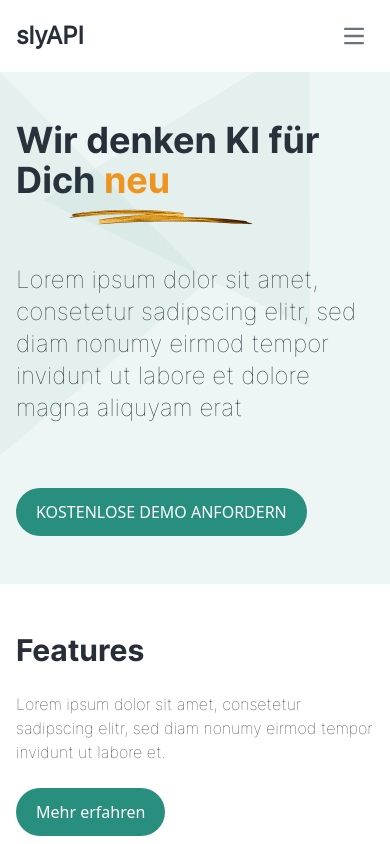
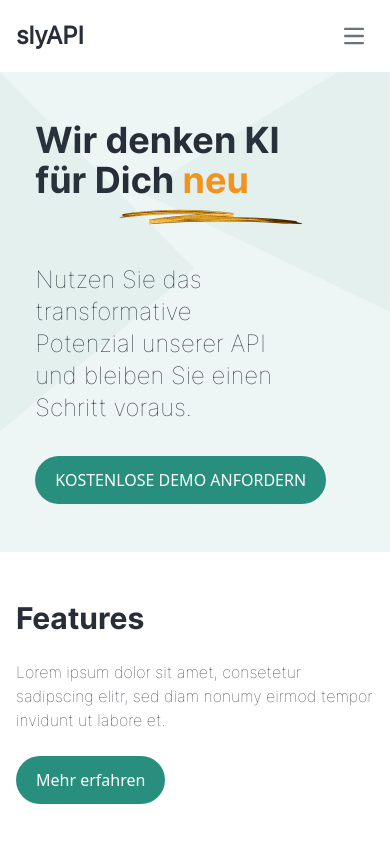
Before and after one commit to CivanErbay/kpbara, a Nuxt app: page / in a window 390 px wide. Shown: the top 844 px of the page. Built offline with nearby package versions, Linux system fonts and the light colour scheme.

Commit message:
Add responsive header

```diff
--- a/components/Hero.vue
+++ b/components/Hero.vue
@@ -7,46 +7,57 @@
         alt=""
       />
       <img
-        class="absolute top-0 right-20 h-1/2"
+        class="absolute top-0 right-0 h-1/2 md:right-20"
         src="../assets/images/Rectangle_8.png"
         alt=""
       />
 
-      <div class="px-4 py-12 md:mt-12 md:p-24 flex items-center">
+      <div class="px-4 py-12 md:mt-12 md:p-24 flex items-center justify-evenly">
         <div>
-          <p class="text-4xl md:text-6xl bold font-interbold md:w-[500px]">
+          <p
+            class="text-4xl md:text-6xl bold font-interbold w-[300px] md:w-[500px]"
+          >
             Wir denken KI für Dich
             <span
-              class="text-[#FB951C] after:content-heroUnderline after:inline-block after:w-8 after:absolute after:left-[50px] after:top-[121px] md:after:left-[300px] md:after:top-[230px]"
+              class="text-[#FB951C] after:content-heroUnderline after:inline-block after:absolute after:left-[100px] after:top-[121px] md:after:left-[300px] md:after:top-[210px] 2xl:after:top-[280px]"
               >neu</span
             >
           </p>
-          <p class="font-interthin text-2xl md:text-4xl md:w-[650px] mt-16">
-            Lorem ipsum dolor sit amet, consetetur sadipscing elitr, sed diam
-            nonumy eirmod tempor invidunt ut labore et dolore magna aliquyam
-            erat
+          <p
+            class="font-interthin text-2xl md:text-4xl w-[250px] md:w-[450px] mt-16"
+          >
+            Nutzen Sie das transformative Potenzial unserer API und
+            bleiben Sie einen Schritt voraus.
           </p>
           <a
             href="#"
-            class="block bg-[#288E7E] py-3 text-white px-5 rounded-3xl md:border-0 w-fit mt-16"
+            class="block bg-[#288E7E] py-3 text-white px-5 rounded-3xl md:border-0 w-fit mt-8 md:mt-16"
             >KOSTENLOSE DEMO ANFORDERN</a
           >
         </div>
-        <div class="hidden md:flex items-center relative">
-          <img class="w-1/2" src="../assets/images/person_2.png" alt="" />
-          <img class="w-1/3" src="../assets/images/person_1.png" alt="" />
+        <div class="flex items-center justify-center relative">
           <img
-            class="absolute top-20 right-60 h-16"
+            class="hidden sm:block max-w-max w-[200px] xl:w-1/2 -ml-10 lg:ml-0"
+            src="../assets/images/person_2.png"
+            alt=""
+          />
+          <img
+            class="w-1/3 hidden xl:block"
+            src="../assets/images/person_1.png"
+            alt=""
+          />
+          <img
+            class="absolute top-20 right-60 h-16 hidden lg:block"
             src="../assets/images/bulb.png"
             alt=""
           />
           <img
-            class="absolute bottom-20 right-40 h-20"
+            class="absolute bottom-20 right-40 h-20 hidden lg:block"
             src="../assets/images/bubble.png"
             alt=""
           />
           <img
-            class="absolute bottom-0 left-40"
+            class="absolute bottom-0 left-40 hidden lg:block"
             src="../assets/images/pen.png"
             alt=""
           />
```
